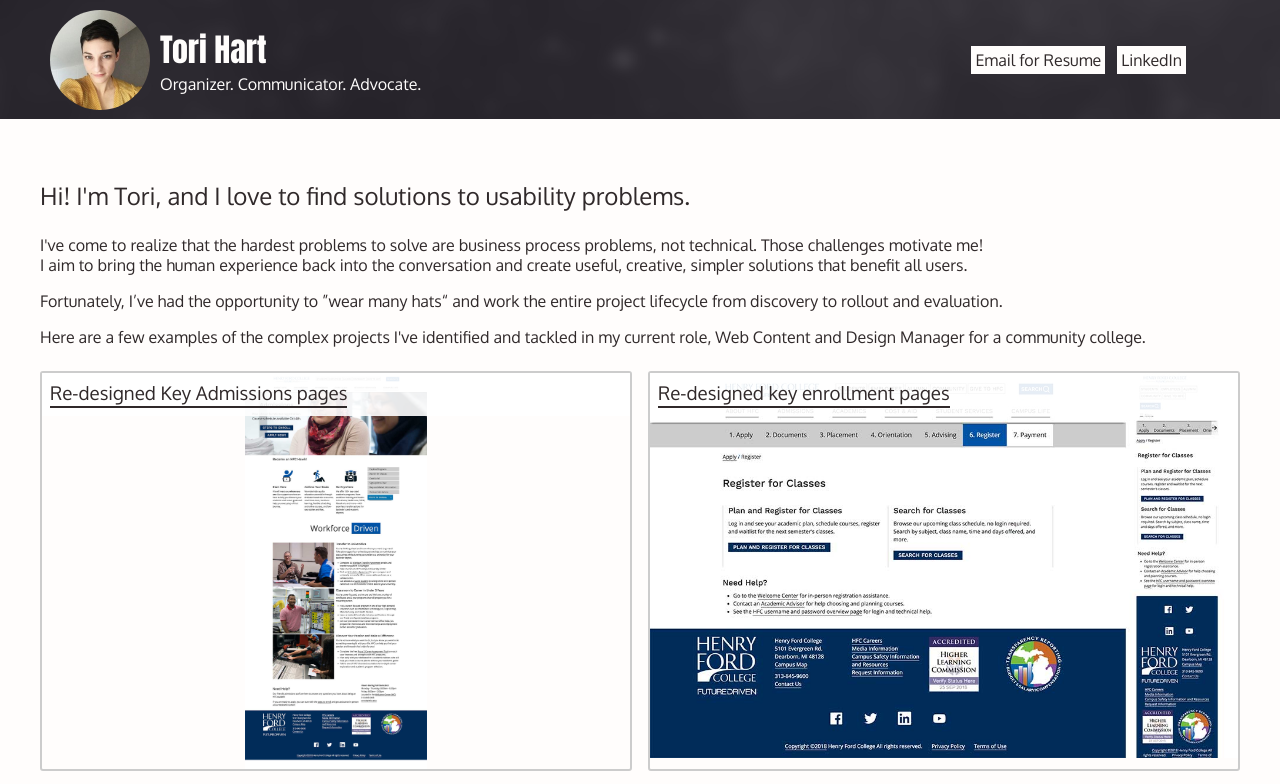
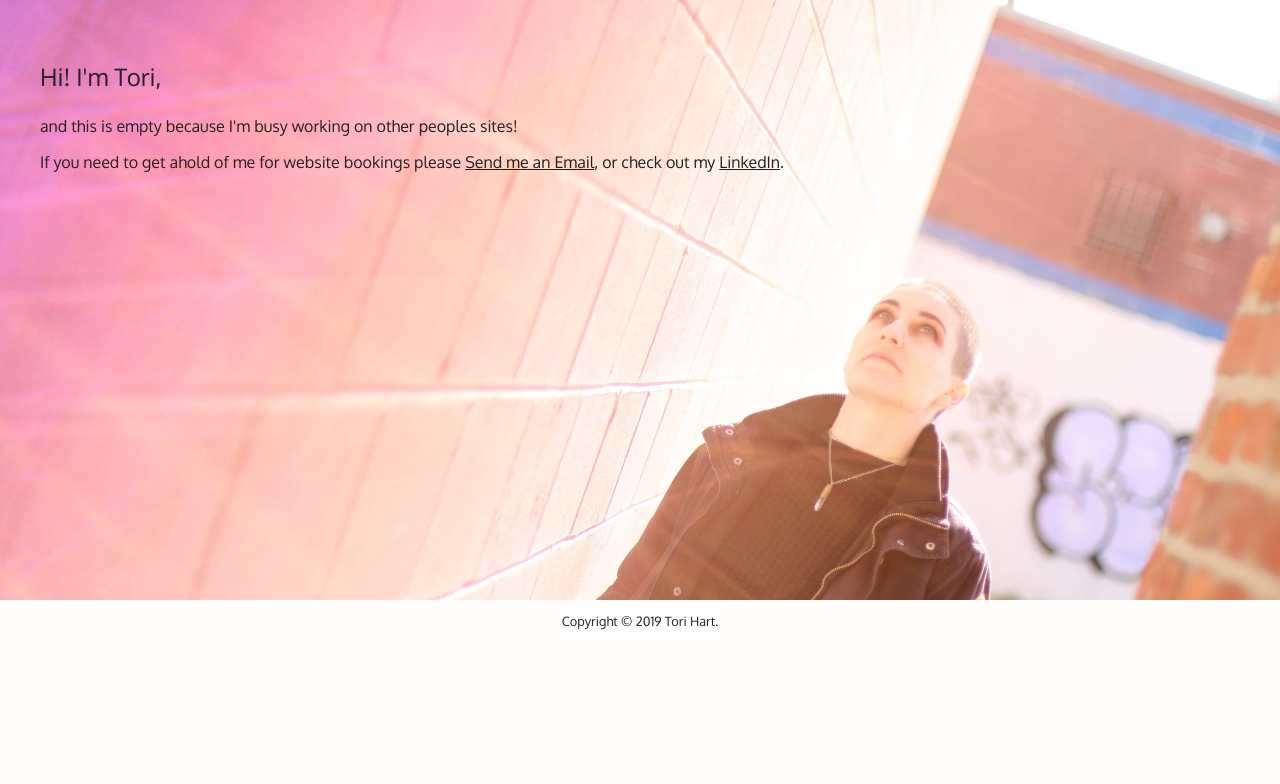
Before and after one commit to tori-hart/tori-hart.github.io, a PHP site: page / in a window 1280 px wide. Shown: the top 784 px of the page. After the commit the page ends 630 px from the top, so only its background shows below. Run offline with PHP 8.4, Linux system fonts and the light colour scheme.

Commit message:
Reset real quick.

```diff
--- a/index.html
+++ b/index.html
@@ -9,49 +9,18 @@
     <link href="https://fonts.googleapis.com/css?family=Anton|Oxygen" rel="stylesheet">
     <link rel="stylesheet" href="styles/style.css">
     <link rel="shortcut icon" href="favicon.ico" type="image/x-icon">
-    <script>
-    function touchClass(e) {
-      document.getElementById(e).classList.toggle("touch");
-    }
-
-  </script>
   </head>
   <body>
-    <header>
-      <div class="wrapper">
-        <div id="headline">
-          <h1>Tori Hart</h1>
-          <p>Organizer. Communicator. Advocate.</p>
-        </div>
-        <div class="round" id="profile-pic"><img src="images/tori.jpg" alt="Headshot of Tori Hart"></div>
-        <div id="social">
-          <a href="mailto:request@alwaysuninc.com">Email for Resume</a>
-          <a href="https://www.linkedin.com/in/tori-hart-4b8198b8/">LinkedIn</a>
-      </div>
-    </header>
-    <main>
+    <main style="background-image: url('images/bg-spaced.JPG'); background-size: cover; height: 600px;">
       <div class="wrapper">
         <h2 class="hidden">About</h2>
-        <p class="callout">Hi! I'm Tori, and I love to find solutions to usability problems.</p>
-        <p>I've come to realize that the hardest problems to solve are business process problems, not technical. Those challenges motivate me!<br> I aim to bring the human experience back into the conversation and create useful, creative, simpler solutions that benefit all users.</p>
-        <p>Fortunately, I&rsquo;ve had the opportunity to &rdquo;wear many hats&ldquo; and work the entire project lifecycle from discovery to rollout and evaluation. </p>
-        <p>Here are a few examples of the complex projects I've identified and tackled in my current role, Web Content and Design Manager for a community college.</p>
-        <div class="flex-container">
-            <div class="slide" ontouchstart="touchClass('admissions')" id="admissions"><div><h3>Re-designed Key Admissions pages</h3></div></div>
-            <div class="slide" ontouchstart="touchClass('register')" id="register"><div><h3>Re-designed key enrollment pages</h3></div></div>
-            <div class="slide" ontouchstart="touchClass('main')" id="main"><div><h3>Increased user follow-through</h3><p>A fresh theme with clear CTAs across our top landing pages lead to increased traffic and submitted applications.</p></div></div>
-            <div class="slide" ontouchstart="touchClass('about')" id="about"><div><h3>Built content for SEO</h3><p>Converted jargon-heavy pages at high reading levels into a modular, digestable pages with search keywords as drivers for topics and content to improve SEO scores.</p></div></div>
-            <div class="slide" ontouchstart="touchClass('accessibility')" id="accessibility"><div><h3>Universal Design</h3><p>Created accessible templates that worked with our CMS and custom API integrations, drastically improving our ranking with WCAG standards.</p></div></div>
-            <div class="slide" ontouchstart="touchClass('portal')" id="portal"><div><h3>CRM data integration</h3><p>Worked with all departments to organize and architect a custom web checklist for individual students based on information from our CRM, coordinated meetings and training throughout implementation.</p></div></div>
-
-        </div>
-
-          </div>
-        </div>
+        <p class="callout">Hi! I'm Tori,</p><p>and this is empty because I'm busy working on other peoples sites!</p>
+        <p>If you need to get ahold of me for website bookings please <a href="mailto:request@alwaysuninc.com">Send me an Email</a>, or check out my <a href="https://www.linkedin.com/in/tori-hart-4b8198b8/">LinkedIn</a>.</p>
+        </p>
       </div>
     </main>
     <footer class="wrapper">
-      <p>Copyright &copy; 2018 Tori Hart.</a></p>
+      <p>Copyright &copy; 2019 Tori Hart.</a></p>
     </footer>
   </body>
 </html>
--- a/styles/style.css
+++ b/styles/style.css
@@ -14,7 +14,11 @@ html, body {
   padding: 0;
   margin: 0;
   background-color: #FFFDFC;
-  color: #30292A;
+  color: #222222;
+}
+
+a {
+  color: #222222;
 }
 
 /* Layout */
```
Also changed, not shown: images/bg-spaced.JPG (added).
